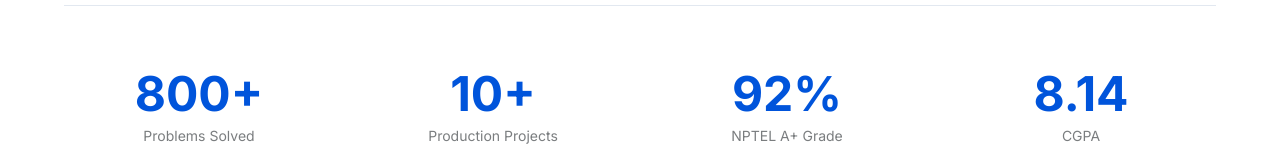
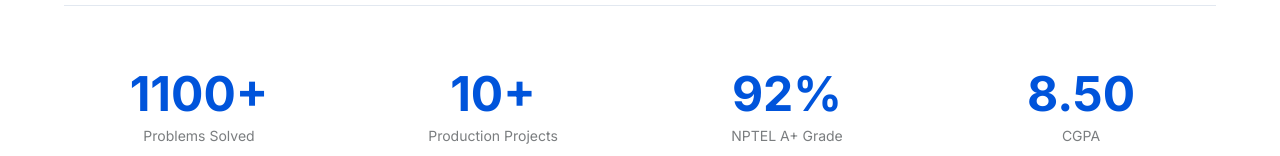
Before and after one commit to sathwik123677/Protofolio, a React (Vite) app: page / in a window 1280 px wide. Shown: the part 796-952 px from the top of the page. Built offline with nearby package versions, Linux system fonts and the light colour scheme.

Commit message:
Update HeroSection.tsx

```diff
--- a/client/components/HeroSection.tsx
+++ b/client/components/HeroSection.tsx
@@ -21,10 +21,10 @@
   };
 
   const stats = [
-    { number: "800+", label: "Problems Solved" },
+    { number: "1100+", label: "Problems Solved" },
     { number: "10+", label: "Production Projects" },
     { number: "92%", label: "NPTEL A+ Grade" },
-    { number: "8.14", label: "CGPA" },
+    { number: "8.50", label: "CGPA" },
   ];
 
   return (
```
